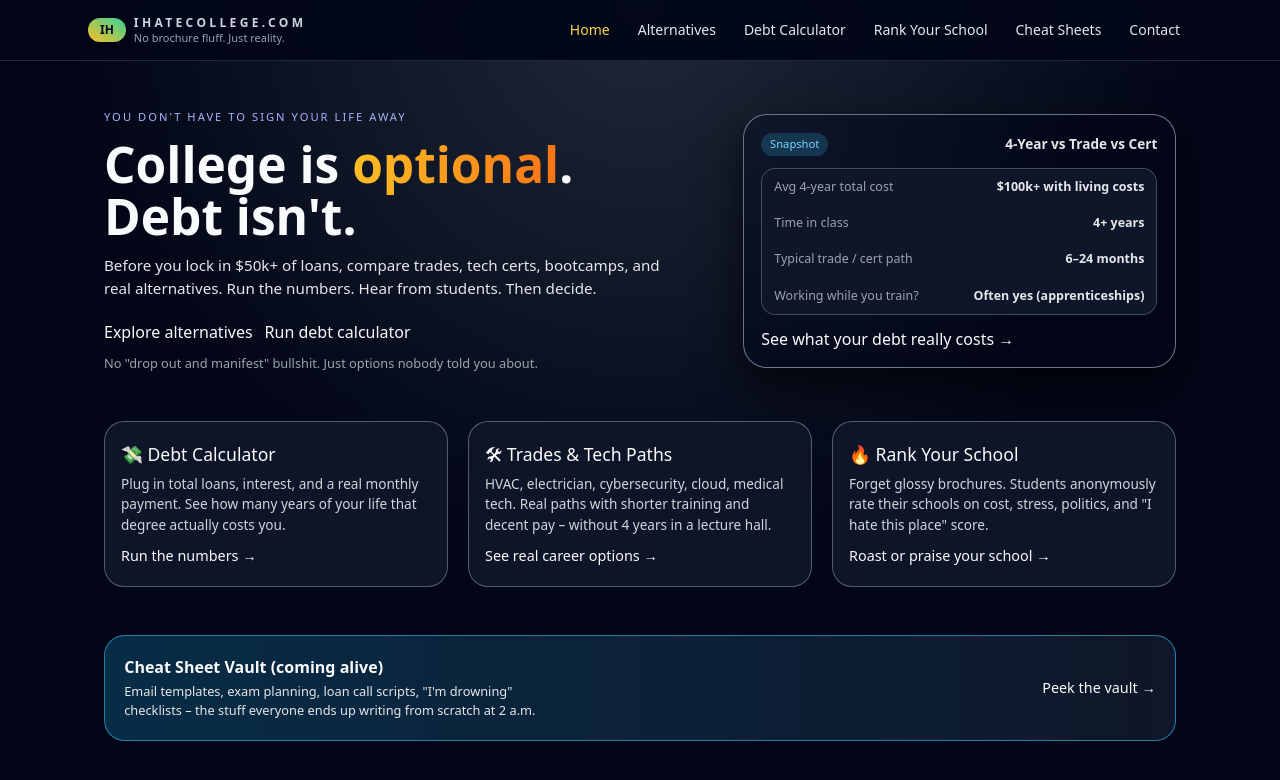
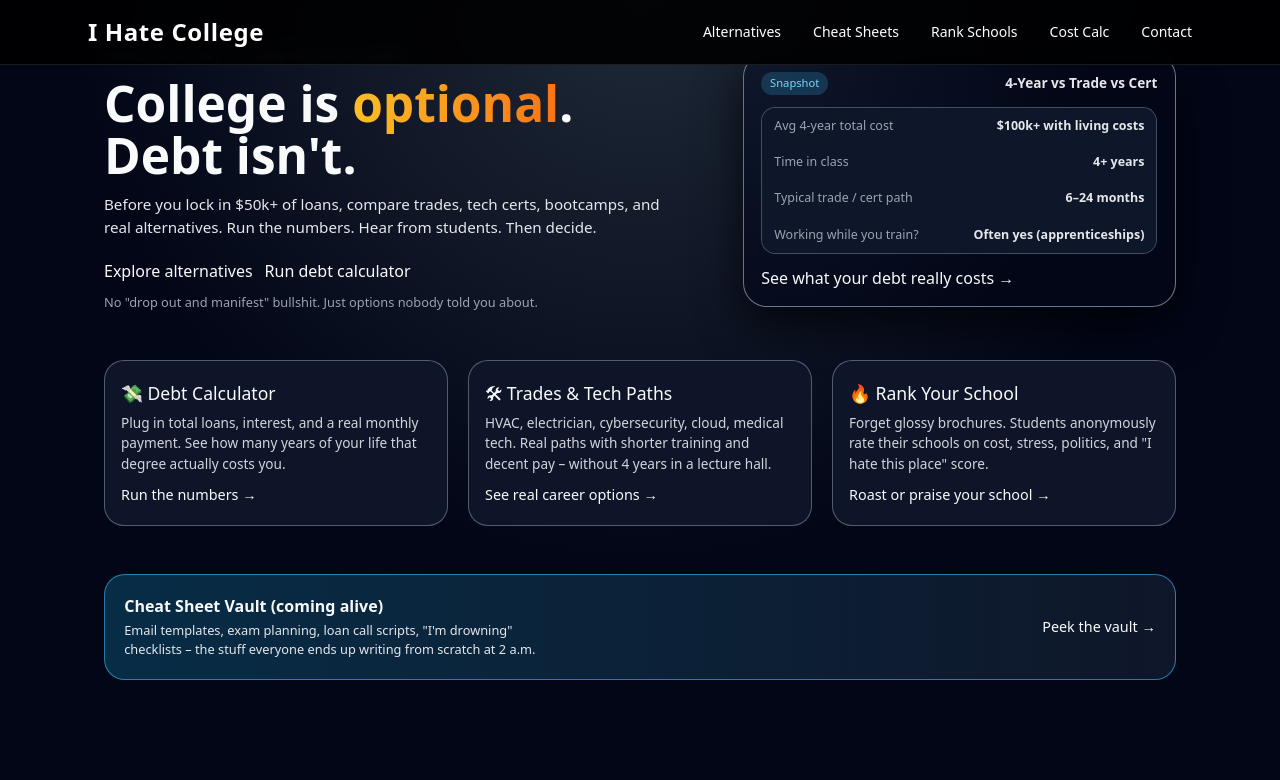
Before and after one commit to placebetsai/Ihatecollege, a Next.js app: page / in a window 1280 px wide. Shown: the top 780 px of the page. Built offline with nearby package versions, Linux system fonts and the light colour scheme.

Commit message:
Update Navbar.js

```diff
--- a/components/Navbar.js
+++ b/components/Navbar.js
@@ -1,97 +1,46 @@
-// components/NavBar.js
-import Link from 'next/link';
-import { useState } from 'react';
-import { useRouter } from 'next/router';
+import Link from "next/link";
+import { useState } from "react";
 
-const links = [
-  { href: '/', label: 'Home' },
-  { href: '/alternatives', label: 'Alternatives' },
-  { href: '/debt-calculator', label: 'Debt Calculator' },
-  { href: '/rank-your-school', label: 'Rank Your School' },
-  { href: '/cheat-sheets', label: 'Cheat Sheets' },
-  { href: '/contact', label: 'Contact' },
-];
-
-function NavLink({ href, label, currentPath, onClick }) {
-  const isActive = href === '/'
-    ? currentPath === '/'
-    : currentPath.startsWith(href);
+export default function Navbar() {
+  const [open, setOpen] = useState(false);
 
   return (
-    <Link
-      href={href}
-      onClick={onClick}
-      className={`px-3 py-2 text-sm font-medium transition-colors
-      ${isActive ? 'text-amber-300' : 'text-slate-200 hover:text-white'}`}
-    >
-      {label}
-    </Link>
-  );
-}
+    <nav className="bg-black/90 backdrop-blur text-white border-b border-white/10 fixed top-0 left-0 w-full z-50">
+      <div className="max-w-6xl mx-auto flex items-center justify-between px-6 py-4">
 
-export default function NavBar() {
-  const [open, setOpen] = useState(false);
-  const router = useRouter();
-
-  const toggle = () => setOpen(o => !o);
-  const close = () => setOpen(false);
-
-  return (
-    <header className="sticky top-0 z-30 border-b border-slate-800 bg-slate-950/90 backdrop-blur">
-      <div className="mx-auto flex max-w-6xl items-center justify-between px-4 py-3 md:px-6">
         {/* Logo */}
-        <Link href="/" className="flex items-center gap-2" onClick={close}>
-          <span className="rounded-full bg-gradient-to-tr from-amber-400 to-emerald-400 px-3 py-1 text-xs font-semibold text-slate-950">
-            IH
-          </span>
-          <div className="flex flex-col leading-tight">
-            <span className="text-xs font-semibold tracking-[0.28em] text-slate-300">
-              IHATECOLLEGE.COM
-            </span>
-            <span className="text-[11px] text-slate-400">
-              No brochure fluff. Just reality.
-            </span>
-          </div>
+        <Link href="/" className="text-2xl font-bold tracking-wide">
+          I Hate College
         </Link>
 
+        {/* Mobile toggle */}
+        <button
+          className="md:hidden text-xl"
+          onClick={() => setOpen(!open)}
+        >
+          ☰
+        </button>
+
         {/* Desktop nav */}
-        <nav className="hidden items-center gap-1 md:flex">
-          {links.map(link => (
-            <NavLink
-              key={link.href}
-              {...link}
-              currentPath={router.pathname}
-            />
-          ))}
-        </nav>
-
-        {/* Mobile burger */}
-        <button
-          type="button"
-          onClick={toggle}
-          className="inline-flex items-center justify-center rounded-full border border-slate-700 p-2 text-slate-200 hover:bg-slate-800 md:hidden"
-          aria-label="Toggle navigation"
-        >
-          <span className="block h-0.5 w-5 bg-current"></span>
-          <span className="mt-1 block h-0.5 w-5 bg-current"></span>
-        </button>
+        <div className="hidden md:flex gap-8 text-sm font-medium">
+          <Link href="/alternatives" className="hover:text-amber-400">Alternatives</Link>
+          <Link href="/cheatsheets" className="hover:text-amber-400">Cheat Sheets</Link>
+          <Link href="/rank" className="hover:text-amber-400">Rank Schools</Link>
+          <Link href="/cost" className="hover:text-amber-400">Cost Calc</Link>
+          <Link href="/contact" className="hover:text-amber-400">Contact</Link>
+        </div>
       </div>
 
-      {/* Mobile menu */}
+      {/* Mobile dropdown */}
       {open && (
-        <div className="border-t border-slate-800 bg-slate-950 md:hidden">
-          <nav className="mx-auto flex max-w-6xl flex-col px-4 py-2">
-            {links.map(link => (
-              <NavLink
-                key={link.href}
-                {...link}
-                currentPath={router.pathname}
-                onClick={close}
-              />
-            ))}
-          </nav>
+        <div className="md:hidden bg-black border-t border-white/10 flex flex-col px-6 py-4 gap-4">
+          <Link href="/alternatives" onClick={() => setOpen(false)}>Alternatives</Link>
+          <Link href="/cheatsheets" onClick={() => setOpen(false)}>Cheat Sheets</Link>
+          <Link href="/rank" onClick={() => setOpen(false)}>Rank Schools</Link>
+          <Link href="/cost" onClick={() => setOpen(false)}>Cost Calc</Link>
+          <Link href="/contact" onClick={() => setOpen(false)}>Contact</Link>
         </div>
       )}
-    </header>
+    </nav>
   );
-                       }
+  }
```
